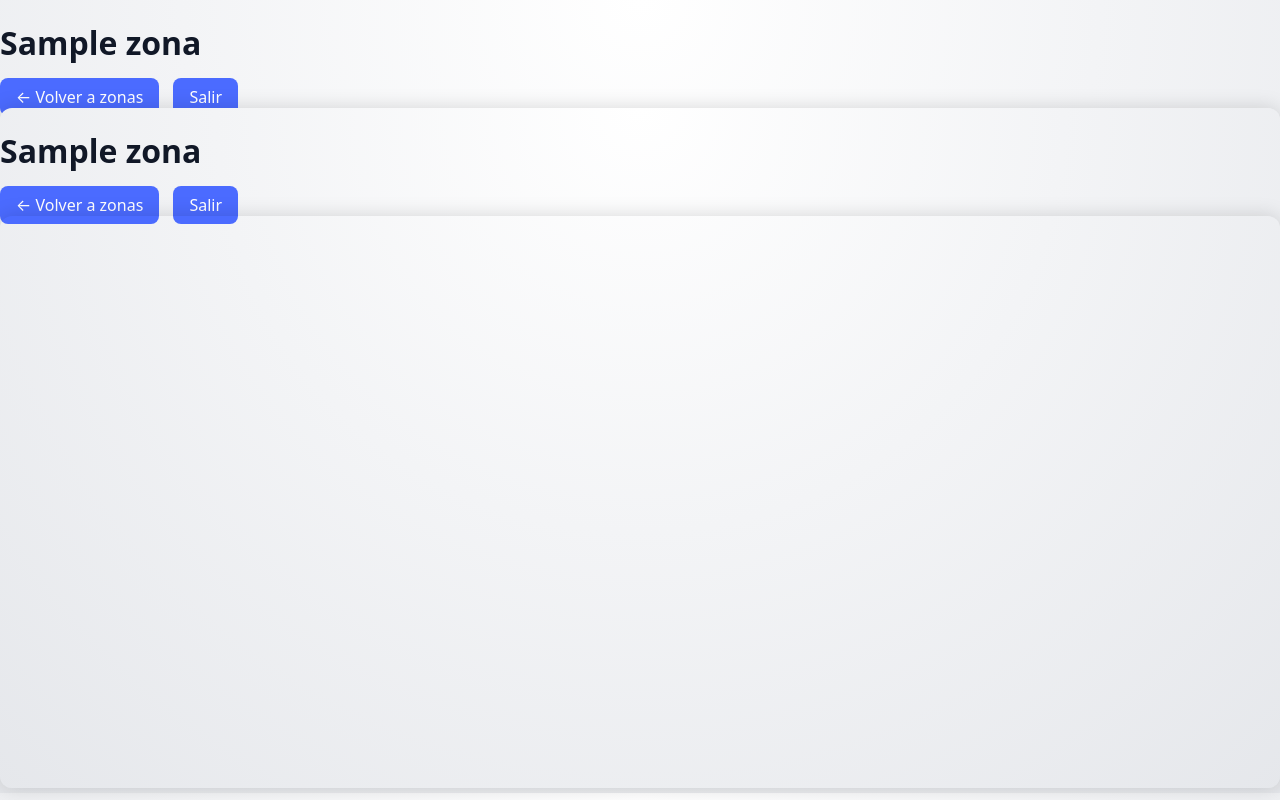
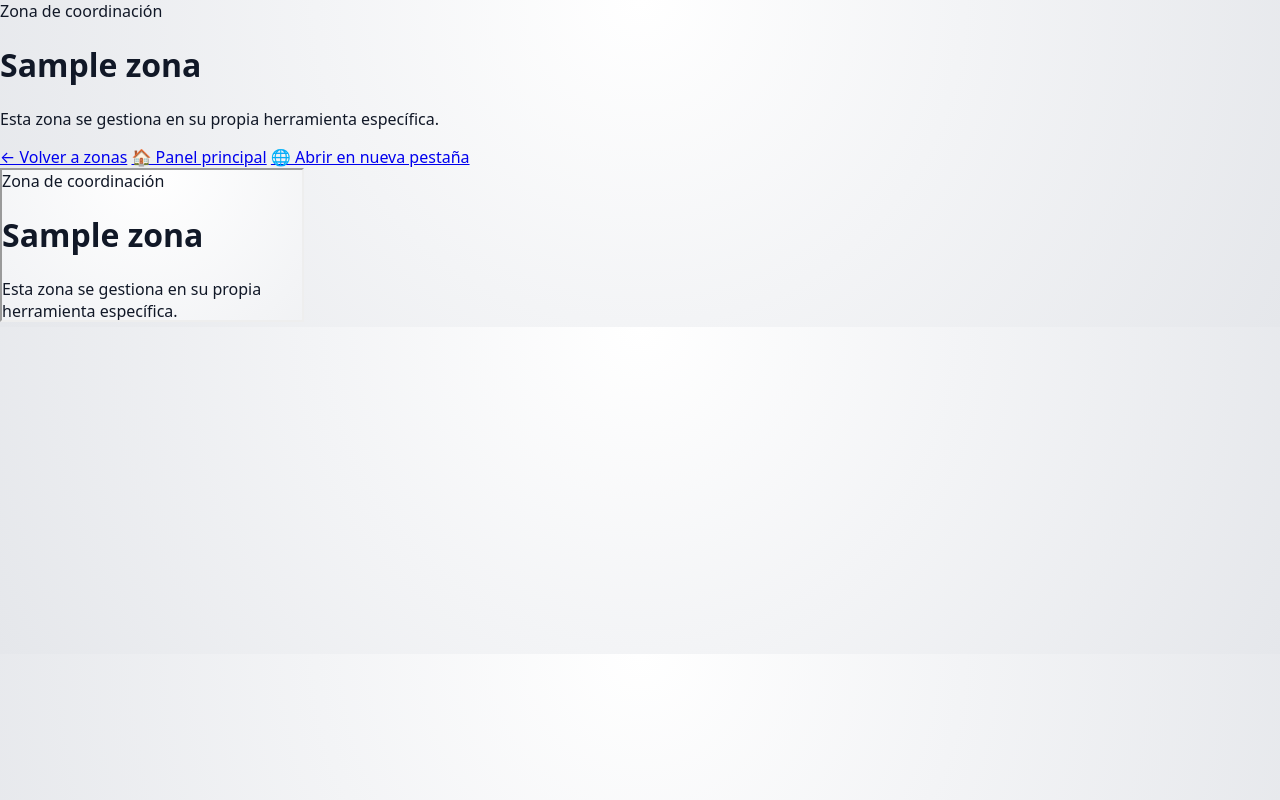
Before and after one commit to AltoVinalopo/ZonaAltoVinalopo, a Flask app: template templates/zona_detalle.html in a window 1280 px wide. Run offline with Flask 3, Linux system fonts and the light colour scheme; the template is opened without the code that fills it: most values are stand-ins (such as "Sample title", 1, 10 or a date in 2020); parts of the project's set-up code (start-up, migrations or seed data) failed here and were passed over.

Commit message:
Update zona_detalle.html

```diff
--- a/templates/zona_detalle.html
+++ b/templates/zona_detalle.html
@@ -2,35 +2,28 @@
 {% block title %}{{ zona.nombre }}{% endblock %}
 
 {% block body %}
+<div class="page">
+  <header class="page-header">
+    <div>
+      <div class="page-title-sub">Zona de coordinación</div>
+      <h1>{{ zona.nombre }}</h1>
+      <p class="text-muted">
+        Esta zona se gestiona en su propia herramienta específica.
+      </p>
+    </div>
+    <div class="page-actions">
+      <a href="{{ url_for('zonas.index') }}" class="btn btn-secondary">← Volver a zonas</a>
+      <a href="{{ url_for('aytos.panel') }}" class="btn btn-outline">🏠 Panel principal</a>
+      <a href="{{ zona.url }}" target="_blank" rel="noopener" class="btn btn-primary">
+        🌐 Abrir en nueva pestaña
+      </a>
+    </div>
+  </header>
 
-<h1>{{ zona.nombre }}</h1>
-
-<div class="panel-box">
-    <a href="{{ url_for('zonas.index') }}" class="btn-back">← Volver a zonas</a>
-    <a href="{{ url_for('auth.logout') }}" class="btn-logout">Salir</a>
+  <section>
+    <div class="frame-wrapper">
+      <iframe src="{{ zona.url }}" loading="lazy"></iframe>
+    </div>
+  </section>
 </div>
-
-<iframe src="{{ zona.url }}"
-        class="zona-iframe"
-        frameborder="0"
-        allowfullscreen>
-</iframe>
-
-<style>
-.zona-iframe {
-    width: 100%;
-    height: 85vh;
-    border-radius: 12px;
-    box-shadow: 0 0 20px rgba(0,0,0,0.15);
-}
-.btn-back, .btn-logout {
-    background:#4b6bff;
-    color:white;
-    padding:8px 16px;
-    border-radius:8px;
-    text-decoration:none;
-    margin-right:10px;
-}
-</style>
-
 {% endblock %}
```
